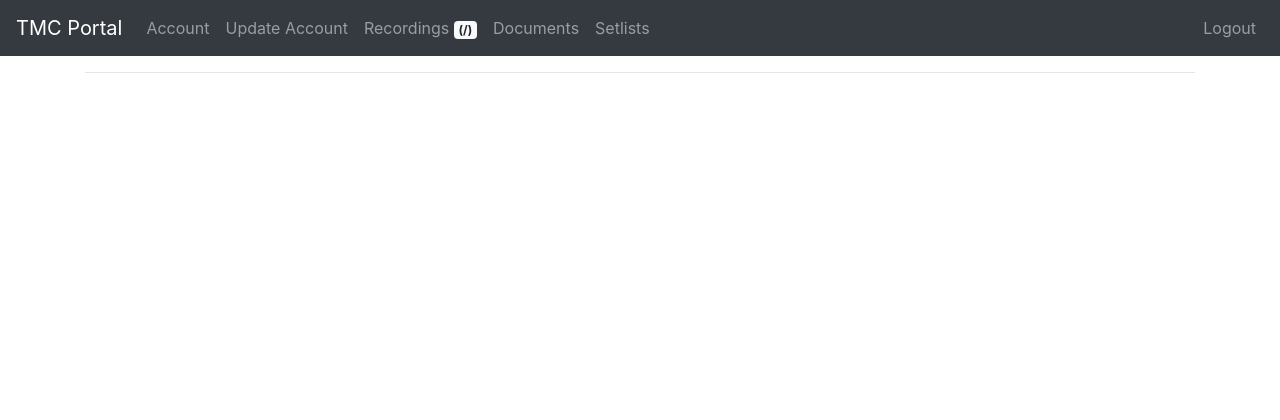
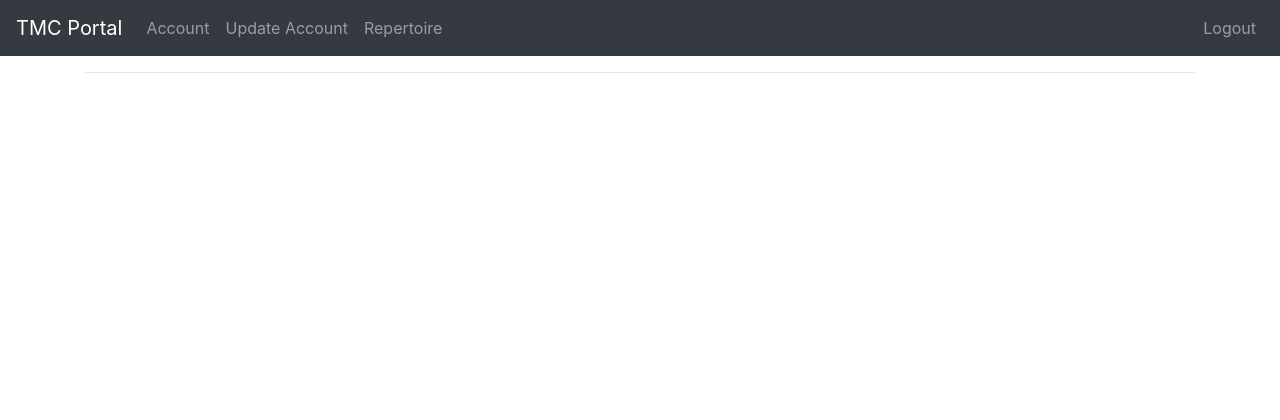
Before and after one commit to sacovo/tmc-portal, a Django app: template tmc/templates/profile_base.html in a window 1280 px wide. Shown: the top 420 px of the page. Run offline with Django 4.2, Linux system fonts and the light colour scheme; the template is opened without the code that fills it, so the values that code supplies are empty; some libraries are stand-ins or nearby versions.

Commit message:
add styling to repertoire and remove old menu entries

```diff
--- a/tmc/forms.py
+++ b/tmc/forms.py
@@ -299,6 +299,9 @@
 
         self.setlist: SetList = self.instance.set_list
         self.fields['pieces'].queryset = self.setlist.piece_set.all()
+        self.helper = FormHelper()
+        self.helper.form_tag = False
+        self.fields['pieces'].label = _("Group ") + self.instance.set_list.name
 
     class Meta:
         model = Selection
--- a/tmc/models.py
+++ b/tmc/models.py
@@ -405,6 +405,9 @@
     def __str__(self) -> str:
         return self.name
 
+    class Meta:
+        ordering = ['round__name', 'name']
+
 
 class Piece(models.Model):
     name = models.CharField(max_length=300)
@@ -424,4 +427,4 @@
     is_valid = models.BooleanField(default=False)
 
     class Meta:
-        ordering = ['set_list__name']
+        ordering = ['set_list']
--- a/tmc/templates/profile_base.html
+++ b/tmc/templates/profile_base.html
@@ -23,16 +23,7 @@
                        href="{% url 'tmc:inscription_update' instance.pk %}">{% trans "Update Account" %}</a>
                 </li>
                 <li class="nav-item">
-                    <a class="nav-link" href="{% url 'tmc:recordings' instance.pk %}">
-                        {% trans "Recordings" %}
-                        <span class="badge badge-light">({{ instance.uploaded_recordings }}/{{ instance.total_recordings }})</span>
-                    </a>
-                </li>
-                <li class="nav-item">
-                    <a class="nav-link" href="{% url 'tmc:documents' instance.pk %}">{% trans "Documents" %}</a>
-                </li>
-                <li class="nav-item">
-                    <a class="nav-link" href="{% url 'tmc:setlist' instance.pk %}">{% trans "Setlists" %}</a>
+                    <a class="nav-link" href="{% url 'tmc:setlist' instance.pk %}">{% trans "Repertoire" %}</a>
                 </li>
             </ul>
             <ul class="navbar-nav ml-auto">
```
Also changed, not shown: tmc/templates/tmc/setlist.html (+16 -4 lines).
